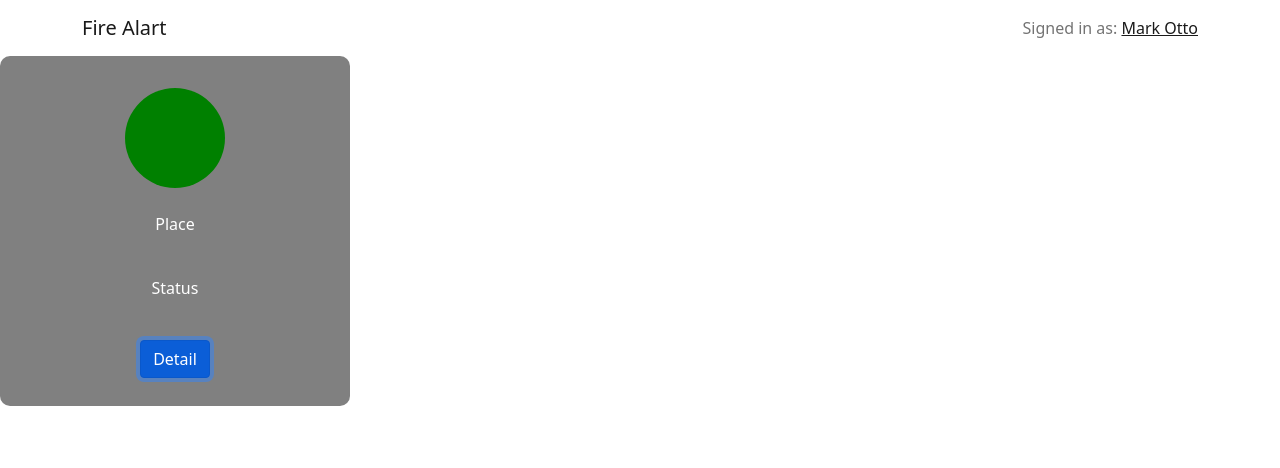
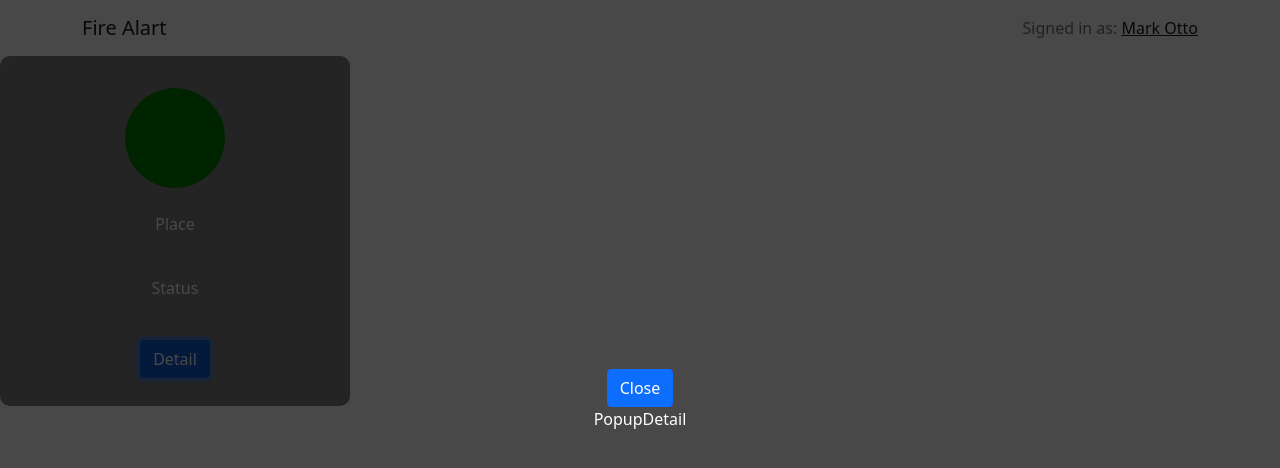
Before and after one commit to ParnThanatibordee/fire-alarm, a React (Create React App) app in the folder fire-alarm-back-end/: page /dashboard in a window 1280 px wide. Both pictures are taken after a click on the button "Detail". Shown: the top 468 px of the page. Built offline with nearby package versions, Linux system fonts and the light colour scheme.

Commit message:
add popup detail

```diff
--- a/fire-alarm-back-end/src/App.css
+++ b/fire-alarm-back-end/src/App.css
@@ -101,3 +101,34 @@
   background-color: green;
   border-radius: 50%;
 }
+
+.detailpage {
+  padding-top: 138rem;
+  display: grid;
+  gap: 1.5rem;
+  grid-template-columns: repeat(auto-fill, minmax(250px, 1fr))
+}
+
+.popup {
+  position: fixed;
+  top: 0;
+  left: 0;
+  width: 100%;
+  height: 100%;
+  background-color: rgba(0, 0, 0, 0.719);
+  overflow: scroll;
+  display: flex;
+  justify-content: center;
+  align-items: center;
+}
+
+.popupInner {
+  position: relative;
+  padding: 2rem 300px;
+  width: 100%;
+  max-width: 640%;
+}
+
+.popupInner .close-btn {
+  position: absolute;
+}
--- a/fire-alarm-back-end/src/components/DashBoard.js
+++ b/fire-alarm-back-end/src/components/DashBoard.js
@@ -1,8 +1,12 @@
-import React from 'react'
+import React, {useState} from 'react'
 import 'bootstrap/dist/css/bootstrap.min.css';
 import {Navbar, Container, Button} from 'react-bootstrap';
+import Popup from './Popup';
+import PopupDetail from './PopupDetail';
 
 const DashBoard = () => {
+  const [buttonPopup, setButtonPopup] = useState(false);
+
   return (
     <div className="DashboardPage">
       <Navbar>
@@ -23,7 +27,10 @@ const DashBoard = () => {
         <br/>
         <p>Status</p>
         <br/>
-        <Button>Detail</Button>
+        <Button onClick={() => setButtonPopup(true)}>Detail</Button>
+        <Popup trigger={buttonPopup} closePopup={() => setButtonPopup(false)}>
+          <PopupDetail/>
+        </Popup>
       </div>
     </div>
   )
--- /dev/null
+++ b/fire-alarm-back-end/src/components/Popup.js
@@ -0,0 +1,16 @@
+import React from 'react'
+import 'bootstrap/dist/css/bootstrap.min.css';
+import {Button} from 'react-bootstrap';
+
+const Popup = (props) => {
+  return (props.trigger) ? (
+    <div className="popup">
+        <div className="popupInner">
+            <Button onClick={props.closePopup}>Close</Button>
+            {props.children}
+        </div>
+    </div>
+  ): "";
+}
+
+export default Popup
```
